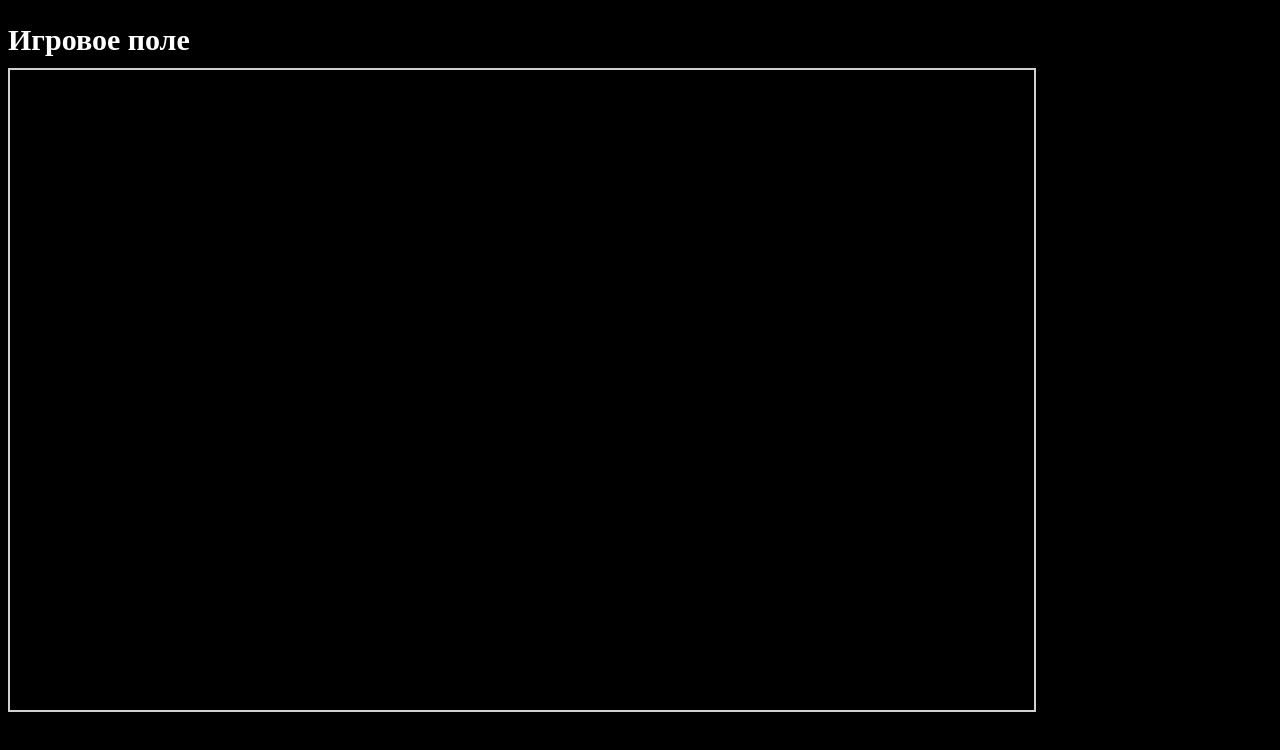
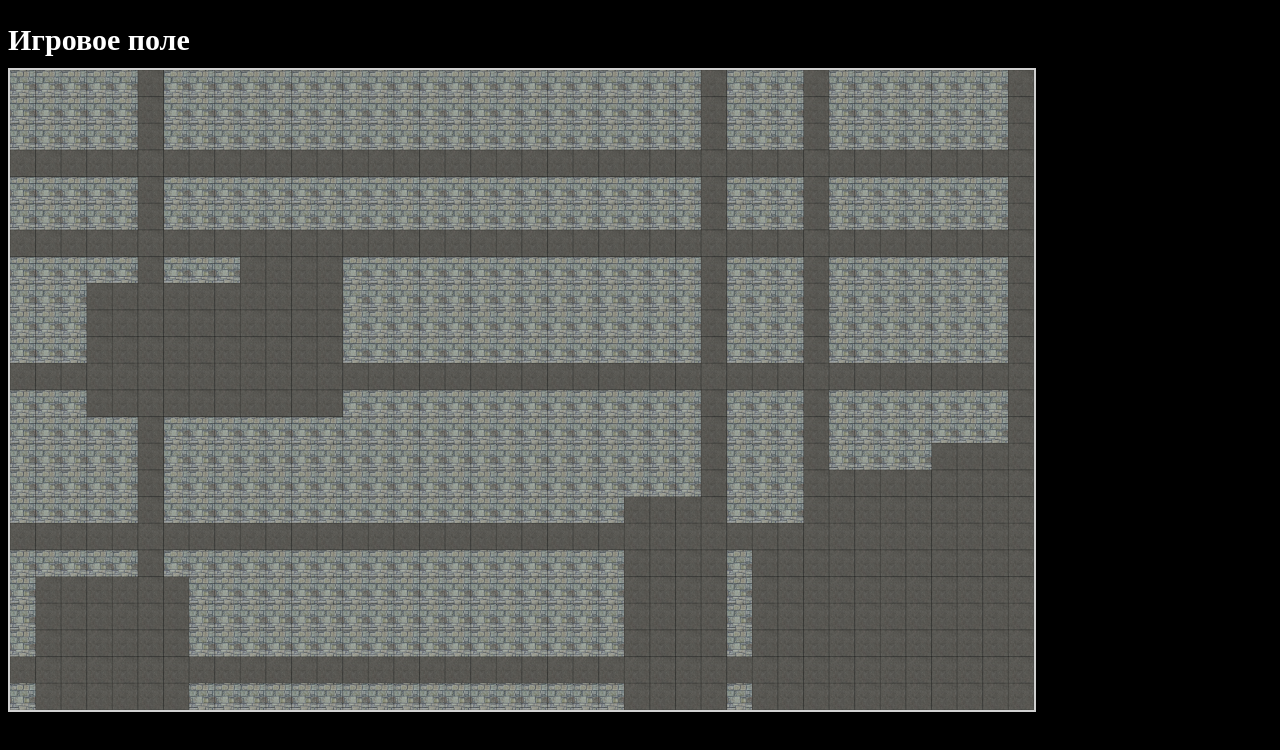
Before and after one commit to Tihohod2000/rogue, a plain HTML site: page index.html in a window 1280 px wide. Drawn offline with nearby package versions, Linux system fonts and the light colour scheme; a web font is replaced by a local one.

Commit message:
created generate of map & rendering of map

```diff
--- a/index.html
+++ b/index.html
@@ -1,7 +1,7 @@
 <!DOCTYPE html>
 <html lang="ru">
 	<head>
-		<title>Game</title>
+		<title>Game	</title>
 		<meta charset="utf-8">
 		<meta http-equiv="X-UA-Compatible" content="IE=edge">
 		<meta name="viewport" content="width=device-width, initial-scale=1">
@@ -15,7 +15,12 @@
 	</head>
 	<body>
 		<h1>Игровое поле</h1>
-		<div class="field-box"><div class="field"></div></div>
+		<div class="field-box">
+			<div class="field" id="field">
+				<canvas id="gameCanvas" width="1024" height="640"></canvas>
+
+			</div>
+		</div>
 		<div class="cl"></div>
 		<!--h1>Инвентарь</h1>
 		<div class="inventory-box"><div class="inventory"></div></div-->
--- a/script.js
+++ b/script.js
@@ -5,8 +5,11 @@ class Game {
 
     countOfEnemy = 10;
 
+    SizeOfRoom = [3, 8];
+
     countOfRooms = [5, 10];
     countOfHallways = [3, 5];
+
     arrOfHallways = [];
     arrOfRooms = [];
 
@@ -14,51 +17,141 @@ class Game {
     countPotion = 10;
 
 
-    init(){
+    init() {
         this.generateRandomMap();
 
     }
 
 
-    generateRandomMap(){
+    generateRandomMap() {
+        //Добавление коридоров
+        this.generateHallways();
+
+        //Добавление комнат
+        this.generateRooms();
+        console.log(this.mapOfGame);
+
+    }
+
+    generateRooms() {
+        let randomCountOfRooms =
+            Math.floor(Math.random() * (this.countOfRooms[1] - this.countOfRooms[0] + 1)) + 5;
+
+
+        for (let i = 0; i < randomCountOfRooms; i++) {
+            let startX = Math.floor(Math.random() * this.mapWidth + 1);
+            let startY = Math.floor(Math.random() * this.mapHeight + 1);
+
+            let randomSizeWidthOfRooms =
+                Math.floor(Math.random() * (this.SizeOfRoom[1] - this.SizeOfRoom[0] + 1)) + 3;
+            let randomSizeHeightOfRooms =
+                Math.floor(Math.random() * (this.SizeOfRoom[1] - this.SizeOfRoom[0] + 1)) + 3;
+
+            //Проверка что комната при создании не выйдет за карту
+            while (startX + randomSizeWidthOfRooms > this.mapOfGame[0].length) {
+                startX--;
+            }
+            while (startY + randomSizeHeightOfRooms > this.mapOfGame.length) {
+                startY--;
+            }
+
+            for (let y = startY; y < (startY + randomSizeHeightOfRooms); y++) {
+                for (let x = startX; x < (startX + randomSizeWidthOfRooms); x++) {
+                    this.mapOfGame[y][x] = "floorOfRoom";
+                }
+            }
+        }
+
+    }
+
+    generateHallways() {
+        let randomCountOfHallwaysHorizontally =
+            Math.floor(Math.random() * (this.countOfHallways[1] - this.countOfHallways[0] + 1)) + 3;
+        let randomCountOfHallwaysVertically =
+            Math.floor(Math.random() * (this.countOfHallways[1] - this.countOfHallways[0] + 1)) + 3;
+
         //Добавление горизонтальных коридоров
-
-        let randomCountOfHallwaysHorizontally =
-            Math.floor(Math.random() * (this.countOfHallways[1] - this.countOfHallways[0] + 1))+3;
-        let randomCountOfHallwaysVertically =
-            Math.floor(Math.random() * (this.countOfHallways[1] - this.countOfHallways[0] + 1))+3;
-
         for (let i = 0; i < randomCountOfHallwaysHorizontally; i++) {
-            let y = Math.floor(Math.random() * (this.mapHeight)+1);
-            if(this.mapOfGame[y][0] === "floorOfHallwaysHorizontally"){
-                y += 2;
+            let y = Math.floor(Math.random() * (this.mapHeight) + 1);
+            if (this.mapOfGame[y][0] === "floorOfHallwaysHorizontally") {
                 i--;
-            }else{
+            } else if (y <= this.mapOfGame.length) {
                 this.mapOfGame[y].fill("floorOfHallwaysHorizontally");
+            } else {
+                i--;
             }
         }
 
         //Добавление вертикальных коридоров
         for (let i = 0; i < randomCountOfHallwaysVertically; i++) {
-            let x = Math.floor(Math.random() * (this.mapWidth)+1);
-            while (true){
-                if(this.mapOfGame[0][x] === "floorOfHallwaysVertically"){
-                    x += 2;
-                    i--;
-                }else{
-                    this.mapOfGame.map((row) => row[x] = "floorOfHallwaysVertically")
-                    break;
-                }
+            let x = Math.floor(Math.random() * (this.mapWidth) + 1);
+            if (this.mapOfGame[0][x] === "floorOfHallwaysVertically") {
+                i--;
+            } else if (x <= this.mapOfGame[0].length) {
+                this.mapOfGame.map((row) => row[x] = "floorOfHallwaysVertically")
+            } else {
+                i--;
             }
 
+
         }
-
-        //Добавление комнат
-
     }
 
 }
 
+function renderMap(matrix){
+    const canvas = document.getElementById('gameCanvas');
+    const ctx = canvas.getContext('2d');
+    const cellSizeX = 1024/40;
+    const cellSizeY = 640/24;
+
+    ctx.clearRect(0, 0, canvas.width, canvas.height);
+
+    matrix.forEach((row, y) => {
+        row.forEach((cell, x) => {
+            let img;
+            if(cell == null){
+                img = textures.wall;
+            }else{
+                img = textures.floor;
+            }
+            //клетка
+            ctx.drawImage(
+                img,
+                x * cellSizeX,
+                y * cellSizeY,
+                cellSizeX,
+                cellSizeY
+            );
+
+            //границы
+            ctx.strokeStyle = 'rgba(0, 0, 0, 0.2)';
+            ctx.strokeRect(
+                x * cellSizeX,
+                y * cellSizeY,
+                cellSizeX,
+                cellSizeY
+            );
+
+        });
+    });
+}
+
 let game = new Game();
 game.init();
-console.log(game.mapOfGame);
+// Объект для хранения загруженных изображений
+const textures = {
+    floor: new Image(),
+    wall: new Image()
+};
+
+textures.wall.src = 'images/tile-W.png';
+textures.floor.src = 'images/tile-.png';
+Promise.all([
+    new Promise(resolve => {textures.wall.onload = resolve;}),
+    new Promise(resolve => {textures.floor.onload = resolve;}),
+]).then(() => {
+    renderMap(game.mapOfGame);
+})
+
+// console.log(game.mapOfGame);
--- a/styles.css
+++ b/styles.css
@@ -15,3 +15,6 @@ h1 { font-family: "Playfair Display"; font-size: 30px; padding: 10px 0px; margin
 .inventory-box { border: 2px solid #d0d0d0; float: left; }
 .inventory { position: relative; width: 800px; height: 32px; }
 .cl { clear: both; display: block; }
+canvas{
+    position: relative;
+}
```
